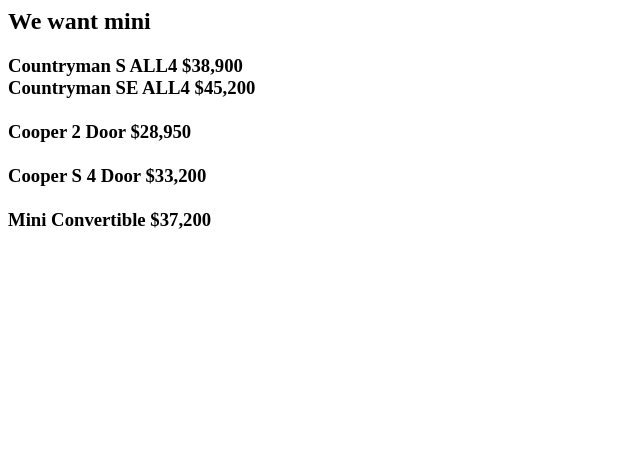
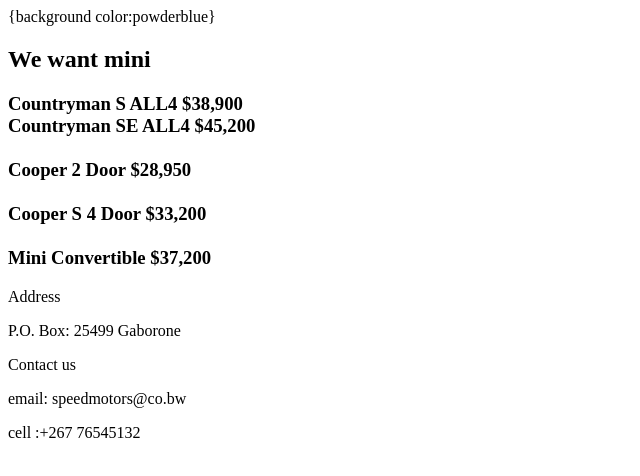
Before and after one commit to bida24-107/SpeedstarMotors, a plain HTML site: page index.html in a window 1280 px wide. Shown: the whole page, without its empty margins (0-640 px from the left). Drawn offline with Linux system fonts and the light colour scheme.

Commit message:
Update index.html

```diff
--- a/index.html
+++ b/index.html
@@ -2,8 +2,17 @@
 <head>
 <title>SPEEDSTAR MOTORS</title>
 </head>
-<body>
+<body>{background color:powderblue}
 <h2>We want mini</h2>
-<p><h3> Countryman S ALL4 $38,900<br>Countryman SE ALL4 $45,200</br> <br>Cooper 2 Door $28,950</br><br>Cooper S 4 Door  $33,200</br><br>Mini Convertible  $37,200</br></h3></p>
+<p><h3> Countryman S ALL4 $38,900
+  <br>Countryman SE ALL4 $45,200</br>
+  <br>Cooper 2 Door $28,950</br>
+  <br>Cooper S 4 Door  $33,200</br>
+  <br>Mini Convertible  $37,200</br></h3></p>
+  <p>Address</p>
+  <p>P.O. Box: 25499 Gaborone</p>
+  <p>Contact us </p>
+  <p>email: speedmotors@co.bw</p>
+  <p>cell :+267 76545132</p>
 </body>
 </html>
```
